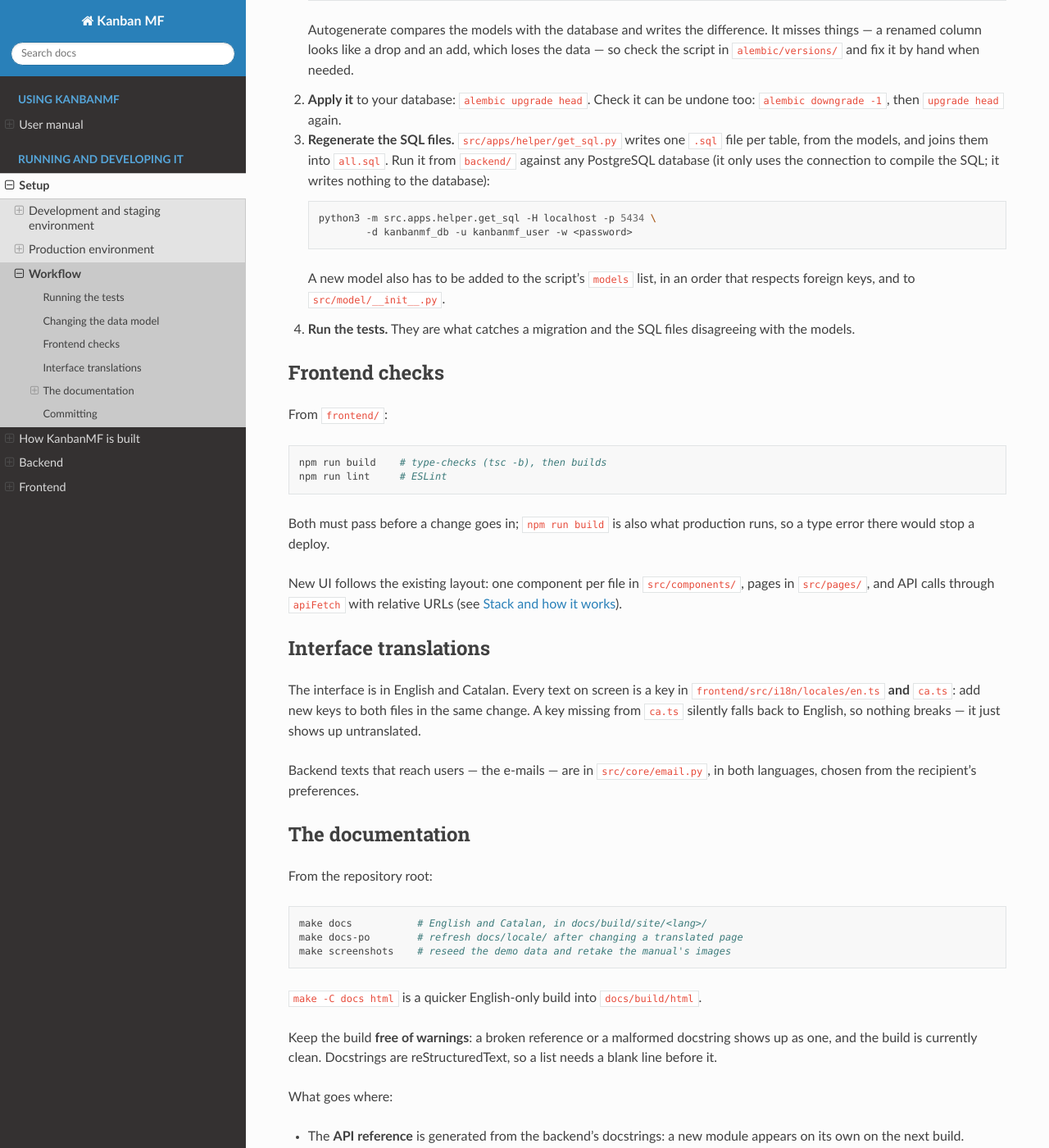
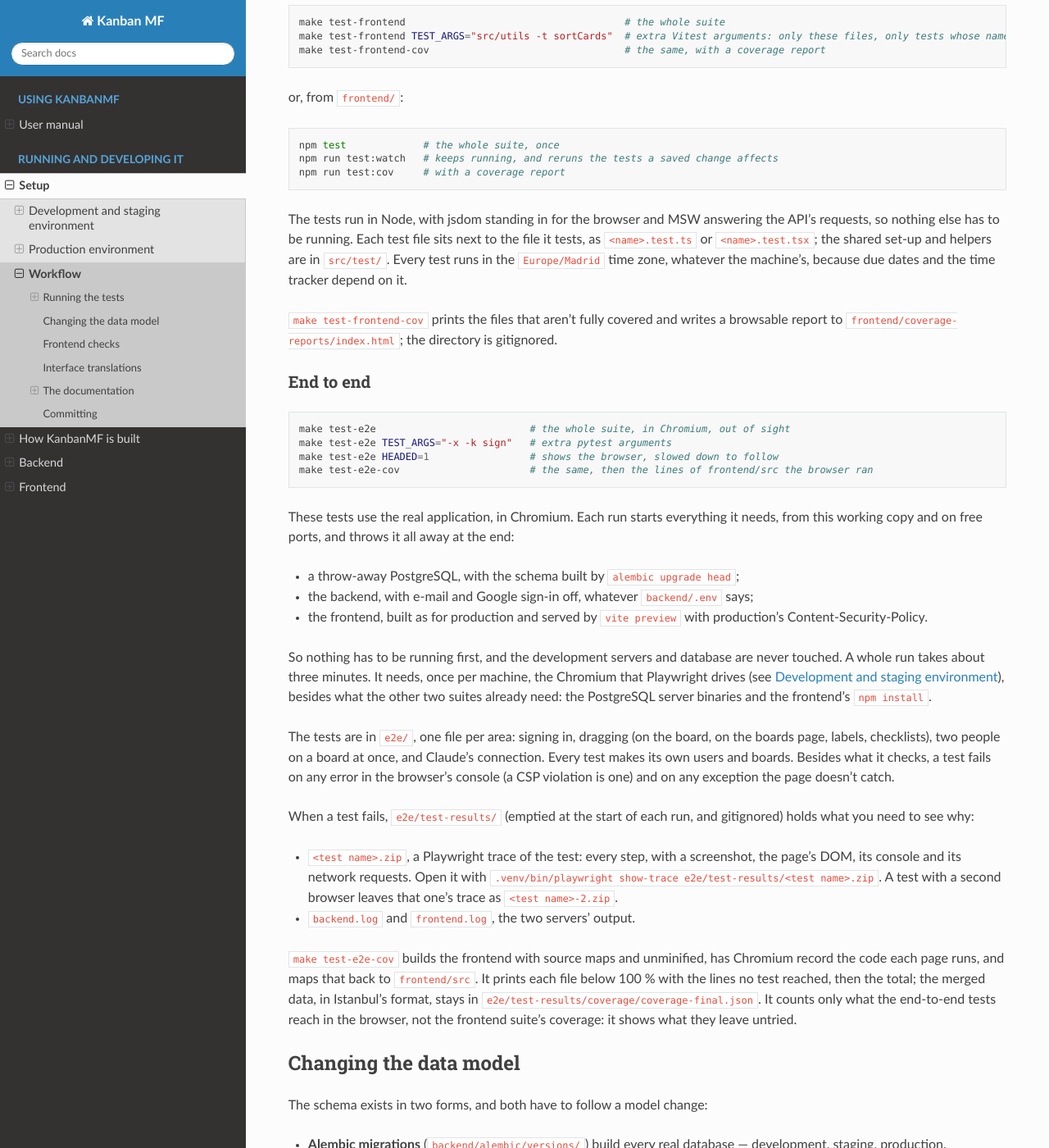
Before and after one commit to JaumeFigueras/KanbanMF, a Sphinx documentation site: the page built from docs/source/setup/workflow.rst, in a window 1280 px wide and 1400 px high, scrolled down 1201 px. Shown: the whole window at 82% size. Built offline with Sphinx 7.4.7 and the Read the Docs theme 3.1.0, drawn with Linux system fonts in a browser that asks for light colours; some of the changed text lies outside the part shown.

Commit message:
fixed docs

```diff
--- a/docs/source/setup/workflow.rst
+++ b/docs/source/setup/workflow.rst
@@ -8,7 +8,31 @@ docs in step with it.
 Running the tests
 -----------------
 
-From the repository root (no virtualenv activation needed):
+There are three test suites. Each one runs from the repository root with
+``make`` (no virtualenv activation needed), and none of them needs the
+development servers or your database:
+
+.. list-table::
+   :header-rows: 1
+   :widths: 16 26 58
+
+   * - Suite
+     - Command
+     - What it runs
+   * - Backend
+     - ``make test``
+     - pytest, calling the FastAPI app, on throw-away PostgreSQL databases
+   * - Frontend
+     - ``make test-frontend``
+     - Vitest: the components, pages and helpers in jsdom, with the backend
+       faked
+   * - End to end
+     - ``make test-e2e``
+     - pytest and Playwright: the production build in Chromium, against a
+       backend and a database that each run starts and throws away
+
+The backend
+~~~~~~~~~~~
 
 .. code-block:: bash
 
@@ -40,6 +64,84 @@ manager has to be left by the task that started it, and pytest-asyncio tears
 fixtures down in another task, so the ``mcp`` fixture runs it in a task of
 its own — copy that fixture rather than wrapping the manager in ``async
 with`` inside a fixture.
+
+The frontend
+~~~~~~~~~~~~
+
+.. code-block:: bash
+
+   make test-frontend                                     # the whole suite
+   make test-frontend TEST_ARGS="src/utils -t sortCards"  # extra Vitest arguments: only these files, only tests whose names match
+   make test-frontend-cov                                 # the same, with a coverage report
+
+or, from ``frontend/``:
+
+.. code-block:: bash
+
+   npm test             # the whole suite, once
+   npm run test:watch   # keeps running, and reruns the tests a saved change affects
+   npm run test:cov     # with a coverage report
+
+The tests run in Node, with jsdom standing in for the browser and MSW
+answering the API's requests, so nothing else has to be running. Each test
+file sits next to the file it tests, as ``<name>.test.ts`` or
+``<name>.test.tsx``; the shared set-up and helpers are in ``src/test/``.
+Every test runs in the ``Europe/Madrid`` time zone, whatever the machine's,
+because due dates and the time tracker depend on it.
+
+``make test-frontend-cov`` prints the files that aren't fully covered and
+writes a browsable report to ``frontend/coverage-reports/index.html``; the
+directory is gitignored.
+
+End to end
+~~~~~~~~~~
+
+.. code-block:: bash
+
+   make test-e2e                          # the whole suite, in Chromium, out of sight
+   make test-e2e TEST_ARGS="-x -k sign"   # extra pytest arguments
+   make test-e2e HEADED=1                 # shows the browser, slowed down to follow
+   make test-e2e-cov                      # the same, then the lines of frontend/src the browser ran
+
+These tests use the real application, in Chromium. Each run starts
+everything it needs, from this working copy and on free ports, and throws it
+all away at the end:
+
+- a throw-away PostgreSQL, with the schema built by ``alembic upgrade head``;
+- the backend, with e-mail and Google sign-in off, whatever ``backend/.env``
+  says;
+- the frontend, built as for production and served by ``vite preview`` with
+  production's Content-Security-Policy.
+
+So nothing has to be running first, and the development servers and
+database are never touched. A whole run takes about three minutes. It
+needs, once per machine, the Chromium that Playwright drives (see
+:doc:`development`), besides what the other two suites already need: the
+PostgreSQL server binaries and the frontend's ``npm install``.
+
+The tests are in ``e2e/``, one file per area: signing in, dragging (on the
+board, on the boards page, labels, checklists), two people on a board at
+once, and Claude's connection. Every test makes its own users and boards.
+Besides what it checks, a test fails on any error in the browser's console
+(a CSP violation is one) and on any exception the page doesn't catch.
+
+When a test fails, ``e2e/test-results/`` (emptied at the start of each run,
+and gitignored) holds what you need to see why:
+
+- ``<test name>.zip``, a Playwright trace of the test: every step, with a
+  screenshot, the page's DOM, its console and its network requests. Open it
+  with ``.venv/bin/playwright show-trace e2e/test-results/<test name>.zip``.
+  A test with a second browser leaves that one's trace as
+  ``<test name>-2.zip``.
+- ``backend.log`` and ``frontend.log``, the two servers' output.
+
+``make test-e2e-cov`` builds the frontend with source maps and unminified,
+has Chromium record the code each page runs, and maps that back to
+``frontend/src``. It prints each file below 100 % with the lines no test
+reached, then the total; the merged data, in Istanbul's format, stays in
+``e2e/test-results/coverage/coverage-final.json``. It counts only what the
+end-to-end tests reach in the browser, not the frontend suite's coverage:
+it shows what they leave untried.
 
 Changing the data model
 -----------------------
@@ -94,8 +196,9 @@ From ``frontend/``:
 
    npm run build    # type-checks (tsc -b), then builds
    npm run lint     # ESLint
+   npm test         # the frontend's tests (see Running the tests, above)
 
-Both must pass before a change goes in; ``npm run build`` is also what
+All three must pass before a change goes in; ``npm run build`` is also what
 production runs, so a type error there would stop a deploy.
 
 New UI follows the existing layout: one component per file in
```
Also changed, not shown: docs/source/setup/development.rst (+12 -2 lines), 2 other files.
